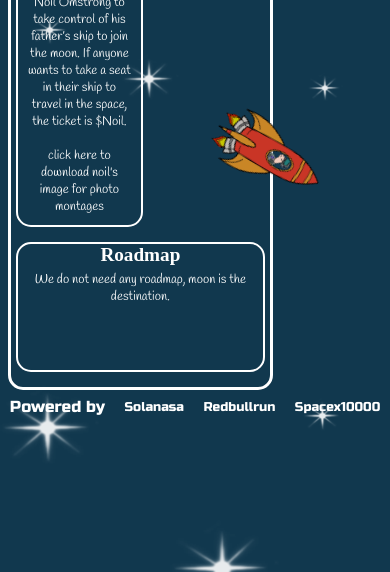
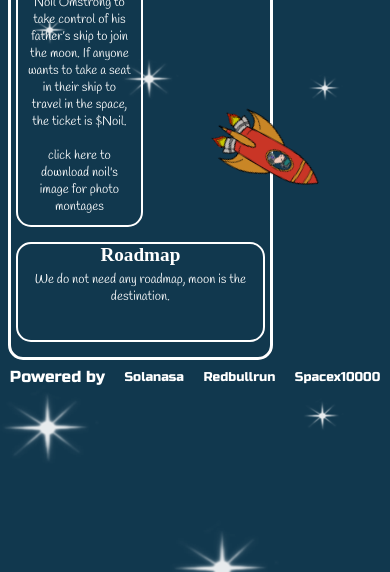
Before and after one commit to noil-ormstrong/Ormstrong-Noil, a plain HTML site: page index.html in a window 390 px wide. Shown: the part 272-844 px from the top of the page. Drawn offline with Linux system fonts and the light colour scheme.

Commit message:
Updatstyle.css

```diff
--- a/style.css
+++ b/style.css
@@ -359,7 +359,7 @@ p {
     margin: 15px 30% 0 2%;
     display: flex;
     flex-direction: column;
-    height: 570px;
+    height: 540px;
   }
 
   h2 {
```
